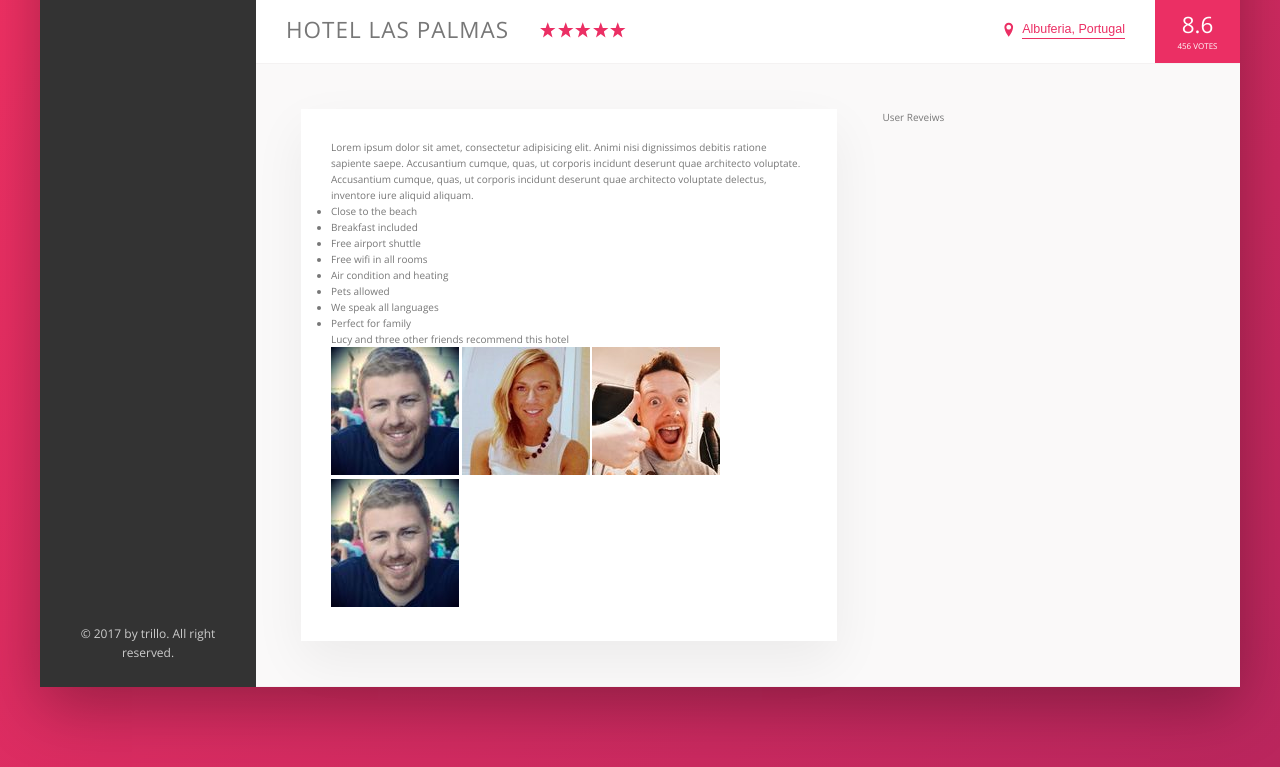
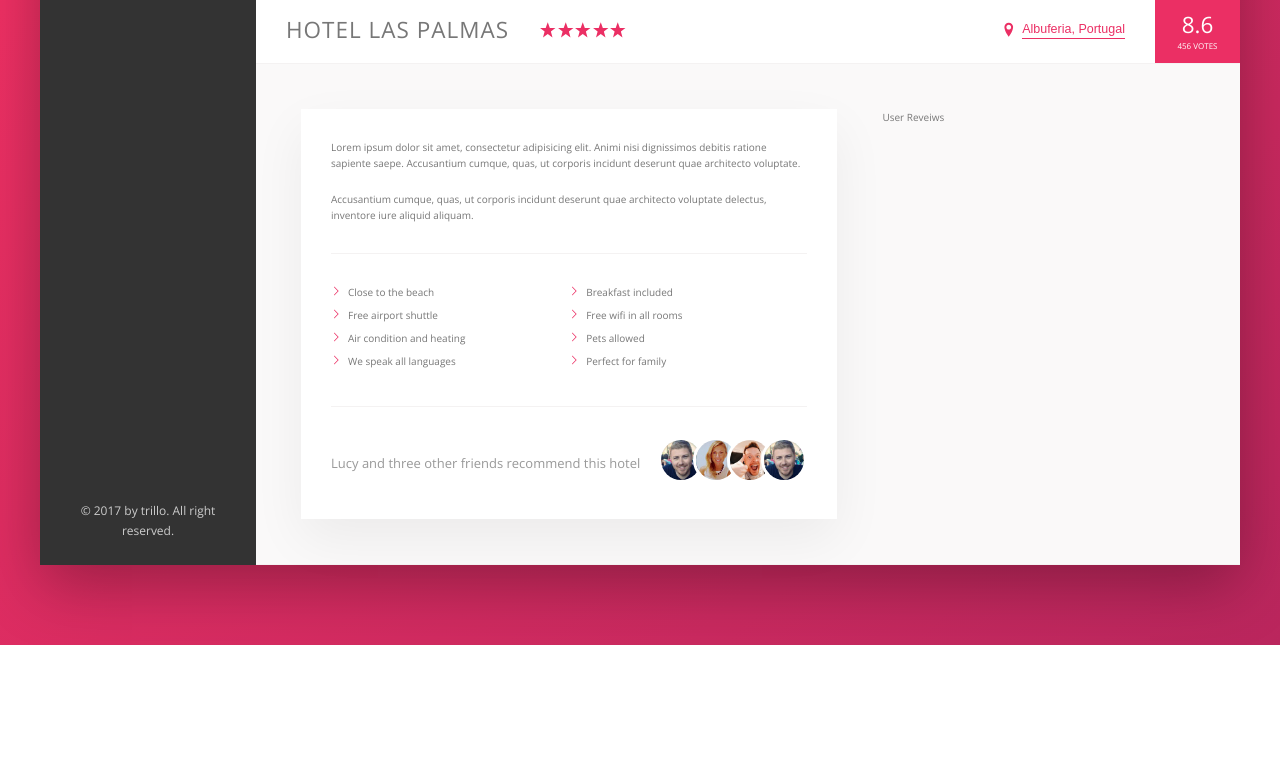
Before and after one commit to tihomirtx88/TrilloDesign, a website: page index.html in a window 1280 px wide. Shown: the part 538-1305 px from the top of the page. After the commit the page ends 1183 px from the top, so only its background shows below. Drawn offline with nearby package versions, Linux system fonts and the light colour scheme.

Commit message:
Buidling description section part two

```diff
--- a/sass/_components.scss
+++ b/sass/_components.scss
@@ -313,3 +313,74 @@
         box-shadow: none;
     }
 };
+
+/////////////
+/// Paragraph
+.paragraph:not(:last-of-type){
+    margin-bottom: 2rem;
+}
+
+/////////////
+/// List
+.list{
+    list-style: none;
+    margin: 3rem 0;
+    padding: 3rem 0;
+    border-top: var(--border-bottom);
+    border-bottom: var(--border-bottom);
+
+    display: flex;
+    flex-wrap: wrap;
+
+    &__item{
+        flex: 0 0 50%;
+        margin-bottom: .7rem;
+    }
+
+    &__item::before{
+        content: "";
+        display: inline-block;
+        height: 1rem;
+        width: 1rem;
+        margin-right: .7rem;
+
+        //Other browesers
+        // background-image: url(../img/chevron-thin-right.svg);
+        // background-size: cover;
+
+        //newer browsers use masks
+        background-color: var(--color-primary);
+        -webkit-mask-image: url(../img/chevron-thin-right.svg);
+        -webkit-mask-size: cover;
+        mask-image: url(../img/chevron-thin-right.svg);
+        mask-size: cover;
+
+    }
+}
+
+
+/////////////
+/// Recommend
+.recommend{
+    font-size: 1.3rem;
+    color: var(--color-grey-dark-3);
+
+    display: flex;
+    align-items: center;
+
+    &__count{
+        margin-right: auto;
+    }
+
+    &__photo{
+        box-sizing: content-box;
+        height: 4rem;
+        width: 4rem;
+        border-radius: 50%;
+        border: 3px solid #fff;
+
+        &:not(:last-child){
+            margin-right: -1.5rem;
+        }
+    }
+}
```
Also changed, not shown: css/style.css.
